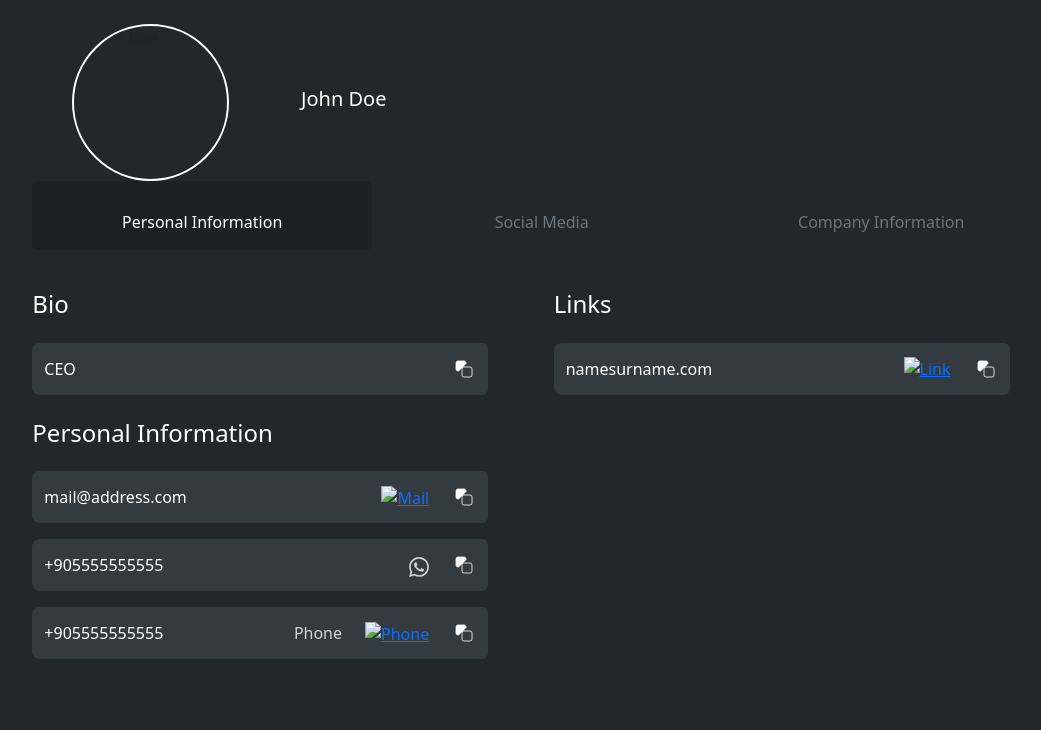
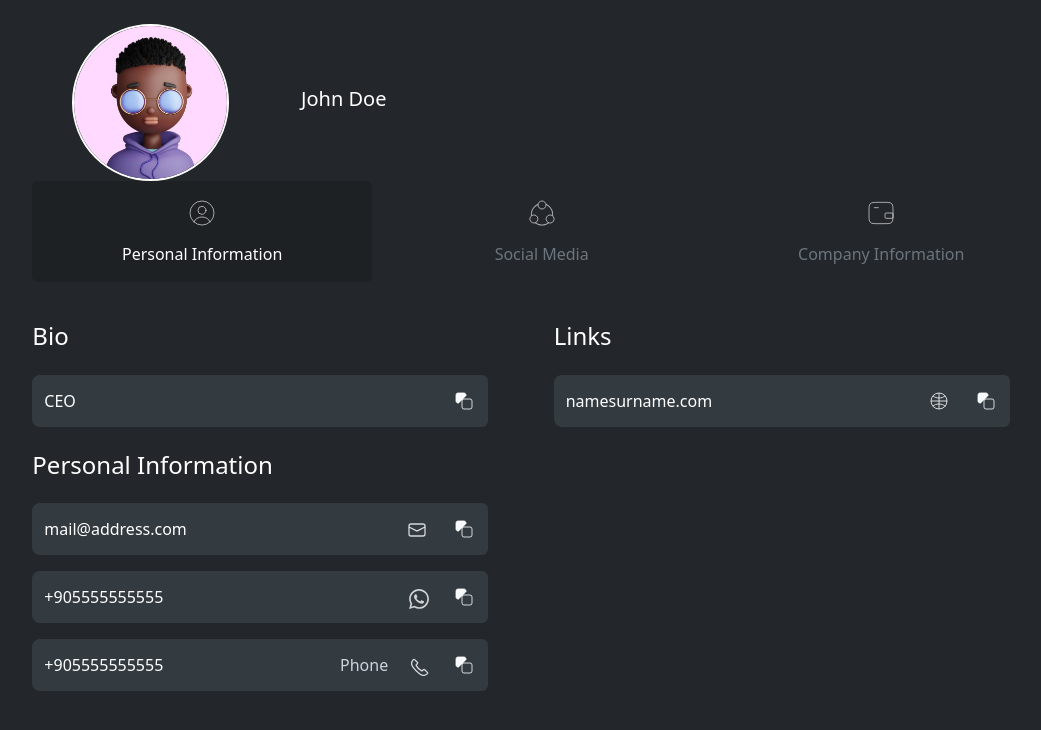
Before and after one commit to fatihdelice/personal-card, a plain HTML site: page index.html in a window 1280 px wide. Shown: the whole page, without its empty margins (205-1246 px from the left). Drawn offline with nearby package versions, Linux system fonts and the light colour scheme; the site is published under a folder, as on GitHub Pages, so addresses that start at the root find nothing.

Commit message:
fix: images urls

```diff
--- a/index.html
+++ b/index.html
@@ -22,7 +22,7 @@
                                 <div class="row d-flex align-items-center">
                                     <div class="d-flex col-md-6 col-sm-12 col-12">
                                         <div class="d-flex justify-content-center avatar-lg m-auto">
-                                            <img src="/images/avatar.jpg" alt="John Doe" class="avatar-image">
+                                            <img src="./images/avatar.jpg" alt="John Doe" class="avatar-image">
                                         </div>
                                     </div>
                                     <div class="d-none d-sm-block col">
@@ -51,7 +51,7 @@
                                     <button class="nav-link col-sm-4 active" id="pills-home-tab" data-bs-toggle="pill"
                                         data-bs-target="#pills-home" type="button" role="tab" aria-controls="pills-home"
                                         aria-selected="true">
-                                        <img src="/images/icn-profile.svg" alt="" />
+                                        <img src="./images/icn-profile.svg" alt="" />
                                         Personal Information
                                     </button>
                                 </li>
@@ -61,7 +61,7 @@
                                     <button class="nav-link col-sm-4" id="pills-profile-tab" data-bs-toggle="pill"
                                         data-bs-target="#pills-profile" type="button" role="tab"
                                         aria-controls="pills-profile" aria-selected="false"><img
-                                            src="/images/icn-socialmedia.svg" alt="" />
+                                            src="./images/icn-socialmedia.svg" alt="" />
                                         Social Media
                                     </button>
                                 </li>
@@ -71,7 +71,7 @@
                                     <button class="nav-link col-sm-4" id="pills-contact-tab" data-bs-toggle="pill"
                                         data-bs-target="#pills-contact" type="button" role="tab"
                                         aria-controls="pills-contact" aria-selected="false"><img
-                                            src="/images/icn-company.svg" alt="" />
+                                            src="./images/icn-company.svg" alt="" />
                                         Company Information
                                     </button>
                                 </li>
@@ -106,7 +106,7 @@
                                                     placeholder="Mail" readonly="" value="mail@address.com">
                                                 <span class="input-group-text">
                                                     <a href="mailto:mail@address.com" target="_blank" rel="noreferrer">
-                                                        <img src="/images/mail.svg" alt="Mail" />
+                                                        <img src="./images/mail.svg" alt="Mail" />
                                                     </a>
                                                 </span>
                                                 <span class="input-group-text">
@@ -155,7 +155,7 @@
                                                 <span class="input-group-text">Phone</span>
                                                 <span class="input-group-text">
                                                     <a href="tel:+905555555555" target="_blank" rel="noreferrer">
-                                                        <img src="/images/phone.svg" alt="Phone">
+                                                        <img src="./images/phone.svg" alt="Phone">
                                                     </a>
                                                 </span>
                                                 <span class="input-group-text"><svg width="24" height="24"
@@ -178,7 +178,7 @@
                                                     id="link" placeholder="Link" readonly=""
                                                     value="namesurname.com"><span class="input-group-text">
                                                     <a href="www.namesurname.com" target="_blank" rel="noreferrer"><img
-                                                            src="/images/web.svg" alt="Link">
+                                                            src="./images/web.svg" alt="Link">
                                                     </a>
                                                 </span>
                                                 <span class="input-group-text theme-input">
@@ -209,7 +209,7 @@
                                                         <button type="button"
                                                             class="btn btn-secondary social-media-button"
                                                             id="tooltip-instagram">
-                                                            <img src="/images/instagram.svg">
+                                                            <img src="./images/instagram.svg">
                                                         </button>
                                                     </a>
                                                 </div>
@@ -221,7 +221,7 @@
                                                         <button type="button"
                                                             class="btn btn-secondary social-media-button"
                                                             id="tooltip-twitter">
-                                                            <img src="/images/twitter.svg">
+                                                            <img src="./images/twitter.svg">
                                                         </button>
                                                     </a>
                                                 </div>
@@ -233,7 +233,7 @@
                                                         <button type="button"
                                                             class="btn btn-secondary social-media-button"
                                                             id="tooltip-linkedin">
-                                                            <img src="/images/linkedin.svg">
+                                                            <img src="./images/linkedin.svg">
                                                         </button>
                                                     </a>
                                                 </div>
@@ -290,7 +290,7 @@
                                                     value="+905555555555"><span
                                                     class="input-group-text">Phone</span><span class="input-group-text">
                                                     <a href="tel:+905555555555" target="_blank" rel="noreferrer">
-                                                        <img src="/images/phone.svg" alt="Phone">
+                                                        <img src="./images/phone.svg" alt="Phone">
                                                     </a>
                                                 </span>
                                                 <span class="input-group-text">
```
